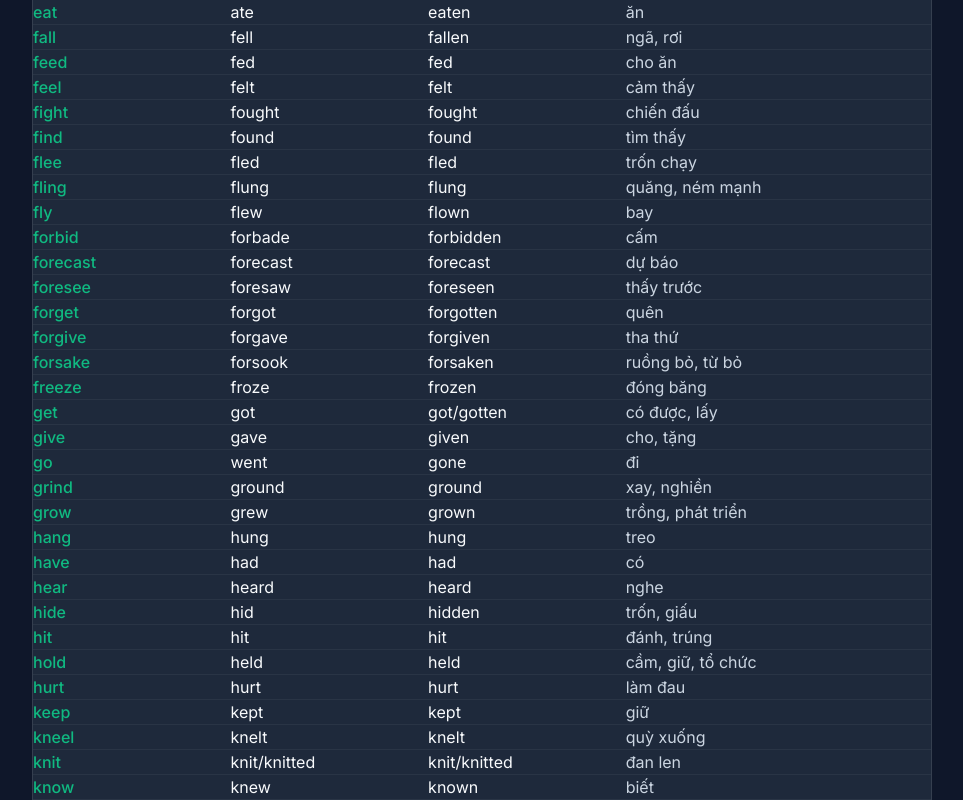
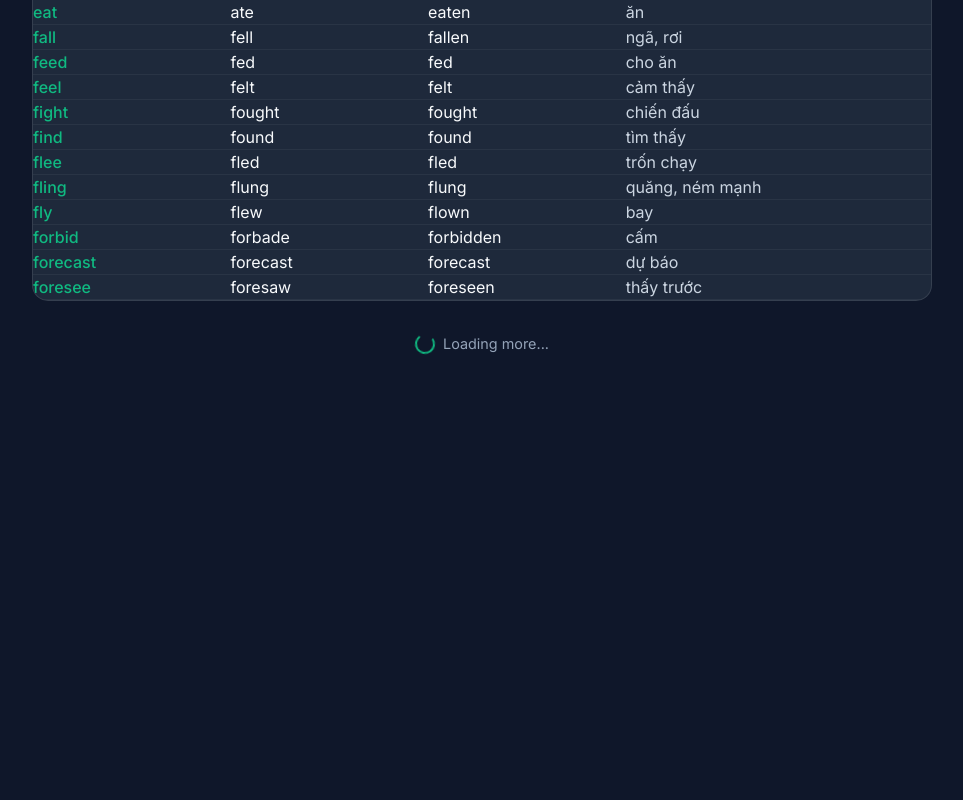
Before and after one commit to tunguyenhd/learn_english, a Next.js app: page /learn_english/ielts/grammar/verbs in a window 1280 px wide. Shown: the part 1565-2365 px from the top of the page, without its empty margins (158-1121 px from the left). After the commit the page ends 2048 px from the top, so only its background shows below. Built offline with nearby package versions, Linux system fonts and the light colour scheme.

Commit message:
feat(verbs): implement infinite scroll to prevent Safari iOS crash

```diff
--- a/app/[certType]/grammar/verbs/VerbsClient.tsx
+++ b/app/[certType]/grammar/verbs/VerbsClient.tsx
@@ -1,11 +1,13 @@
 'use client';
 
-import { useState, useMemo } from 'react';
+import { useState, useMemo, useRef, useCallback, useEffect } from 'react';
 import { Search } from 'lucide-react';
 import { BackButton } from '@/components/layout/BackButton';
 import type { IrregularVerb, RegularVerb, CertType } from '@/lib/types';
 
 type Tab = 'irregular' | 'regular';
+
+const BATCH_SIZE = 30;
 
 interface Props {
   certType: CertType;
@@ -18,6 +20,13 @@ export default function VerbsClient({ certType, irregularVerbs, regularVerbs }:
 
   const [activeTab, setActiveTab] = useState<Tab>('irregular');
   const [searchTerm, setSearchTerm] = useState('');
+  const [visibleCount, setVisibleCount] = useState(BATCH_SIZE);
+  const sentinelRef = useRef<HTMLDivElement>(null);
+
+  // Reset visible count when tab or search changes
+  useEffect(() => {
+    setVisibleCount(BATCH_SIZE);
+  }, [activeTab, searchTerm]);
 
   const filteredIrregular = useMemo(() => {
     if (!searchTerm) return irregularVerbs;
@@ -39,6 +48,27 @@ export default function VerbsClient({ certType, irregularVerbs, regularVerbs }:
       v.meaning.toLowerCase().includes(lower)
     );
   }, [searchTerm, regularVerbs]);
+
+  const currentData = activeTab === 'irregular' ? filteredIrregular : filteredRegular;
+  const visibleData = currentData.slice(0, visibleCount);
+  const hasMore = visibleCount < currentData.length;
+
+  // IntersectionObserver to load more when sentinel is visible
+  const observerRef = useRef<IntersectionObserver | null>(null);
+  const sentinelCallback = useCallback((node: HTMLDivElement | null) => {
+    if (observerRef.current) observerRef.current.disconnect();
+    if (!node) return;
+
+    observerRef.current = new IntersectionObserver(
+      (entries) => {
+        if (entries[0].isIntersecting) {
+          setVisibleCount(prev => prev + BATCH_SIZE);
+        }
+      },
+      { rootMargin: '200px' }
+    );
+    observerRef.current.observe(node);
+  }, []);
 
   const thStyle = 'p-2 md:p-4 font-semibold text-xs md:text-base';
   const tdStyle = 'p-2 md:p-4 text-xs md:text-base';
@@ -149,9 +179,9 @@ export default function VerbsClient({ certType, irregularVerbs, regularVerbs }:
             </tr>
           </thead>
           <tbody>
-            {activeTab === 'irregular' ? (
-              filteredIrregular.length > 0 ? (
-                filteredIrregular.map((verb, idx) => (
+            {visibleData.length > 0 ? (
+              activeTab === 'irregular' ? (
+                (visibleData as IrregularVerb[]).map((verb, idx) => (
                   <tr key={`irreg-${idx}`} style={{ borderBottom: '1px solid rgba(255,255,255,0.05)' }}>
                     <td className={`${tdStyle} font-medium`} style={{ color: brandColor, wordBreak: 'break-word' }}>{verb.v1}</td>
                     <td className={tdStyle} style={{ wordBreak: 'break-word' }}>{verb.v2}</td>
@@ -160,15 +190,7 @@ export default function VerbsClient({ certType, irregularVerbs, regularVerbs }:
                   </tr>
                 ))
               ) : (
-                <tr>
-                  <td colSpan={4} style={{ padding: '2rem', textAlign: 'center', color: 'var(--text-muted)' }}>
-                    No results found for &quot;{searchTerm}&quot;
-                  </td>
-                </tr>
-              )
-            ) : (
-              filteredRegular.length > 0 ? (
-                filteredRegular.map((verb, idx) => (
+                (visibleData as RegularVerb[]).map((verb, idx) => (
                   <tr key={`reg-${idx}`} style={{ borderBottom: '1px solid rgba(255,255,255,0.05)' }}>
                     <td className={`${tdStyle} font-medium`} style={{ color: brandColor, wordBreak: 'break-word' }}>{verb.verb}</td>
                     <td className={tdStyle} style={{ wordBreak: 'break-word' }}>{verb.ed}</td>
@@ -176,17 +198,55 @@ export default function VerbsClient({ certType, irregularVerbs, regularVerbs }:
                     <td className={tdStyle} style={{ color: 'var(--text-secondary)', wordBreak: 'break-word' }}>{verb.meaning}</td>
                   </tr>
                 ))
-              ) : (
-                <tr>
-                  <td colSpan={4} style={{ padding: '2rem', textAlign: 'center', color: 'var(--text-muted)' }}>
-                    No results found for &quot;{searchTerm}&quot;
-                  </td>
-                </tr>
               )
+            ) : (
+              <tr>
+                <td colSpan={4} style={{ padding: '2rem', textAlign: 'center', color: 'var(--text-muted)' }}>
+                  No results found for &quot;{searchTerm}&quot;
+                </td>
+              </tr>
             )}
           </tbody>
         </table>
       </div>
+
+      {/* Sentinel for infinite scroll + loading indicator */}
+      {hasMore && (
+        <div
+          ref={sentinelCallback}
+          style={{
+            display: 'flex',
+            justifyContent: 'center',
+            alignItems: 'center',
+            padding: '2rem',
+            color: 'var(--text-muted)',
+            fontSize: '0.9rem',
+            gap: '0.5rem',
+          }}
+        >
+          <div style={{
+            width: '1.25rem',
+            height: '1.25rem',
+            border: `2px solid ${brandColor}`,
+            borderTopColor: 'transparent',
+            borderRadius: '50%',
+            animation: 'spin 0.8s linear infinite',
+          }} />
+          Loading more...
+        </div>
+      )}
+
+      {!hasMore && visibleData.length > 0 && (
+        <div style={{ textAlign: 'center', padding: '1.5rem', color: 'var(--text-muted)', fontSize: '0.85rem' }}>
+          Hiển thị {visibleData.length}/{currentData.length} động từ
+        </div>
+      )}
+
+      <style>{`
+        @keyframes spin {
+          to { transform: rotate(360deg); }
+        }
+      `}</style>
     </div>
   );
 }
```
